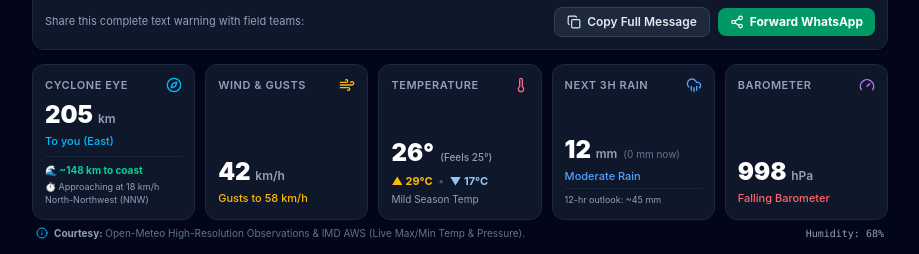
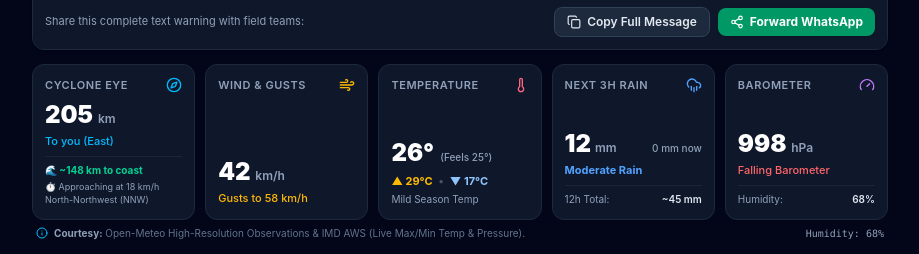
Before and after one commit to briskheal/toofansathi, a React (Vite) app: page / in a window 1280 px wide. Shown: the part 820-1074 px from the top of the page, without its empty margins (180-1099 px from the left). Built offline with nearby package versions, Linux system fonts and the light colour scheme; no server answers.

Commit message:
fix: highlight torrential hourly cyclonic downpour (>10mm/h) and clean up card layouts without truncation

```diff
--- a/src/App.jsx
+++ b/src/App.jsx
@@ -267,7 +267,7 @@ export default function App() {
       if (p >= 3.0) {
         const timeObj = new Date(weatherData.hourly.time[startIndex + i]);
         heavyRainArrival = {
-          time: timeObj.toLocaleTimeString([], { hour: 'numeric', minute: '2-digit' }),
+          time: timeObj.toLocaleTimeString([], { hour: 'numeric', minute: '2-digit', hour12: true }),
           rate: Math.round(p * 10) / 10
         };
         break;
--- a/src/components/HourlyForecastStrip.jsx
+++ b/src/components/HourlyForecastStrip.jsx
@@ -30,7 +30,7 @@ export default function HourlyForecastStrip({ hourlyData }) {
       windGusts,
       rain,
       temp,
-      isHighRisk: windGusts >= 55 || rain >= 15
+      isHighRisk: windGusts >= 45 || rain >= 10 || windSpeed >= 35
     };
   });
 
@@ -124,7 +124,9 @@ export default function HourlyForecastStrip({ hourlyData }) {
                 <CloudRain className="w-3 h-3 text-blue-400" />
                 <span>Rain:</span>
               </span>
-              <span className="font-bold text-blue-300">{item.rain} <span className="text-[9px] text-slate-400 font-normal">mm</span></span>
+              <span className={`font-bold ${item.rain >= 10 ? 'text-rose-400 font-extrabold animate-pulse' : item.rain >= 5 ? 'text-amber-300 font-bold' : 'text-blue-300'}`}>
+                {item.rain} <span className="text-[9px] text-slate-400 font-normal">mm</span>
+              </span>
             </div>
           </div>
         ))}
--- a/src/components/LiveMetricsGrid.jsx
+++ b/src/components/LiveMetricsGrid.jsx
@@ -115,38 +115,42 @@ export default function LiveMetricsGrid({
             <CloudRain className="w-4 h-4 text-blue-400" />
           </div>
           <div>
-            <div className="flex items-baseline gap-1.5">
-              <span className="text-xl sm:text-2xl font-black text-white">
-                {rainMm} <span className="text-xs font-semibold text-slate-400">mm</span>
+            <div className="flex items-baseline justify-between gap-1 flex-wrap">
+              <div className="flex items-baseline gap-1 whitespace-nowrap">
+                <span className="text-xl sm:text-2xl font-black text-white">{rainMm}</span>
+                <span className="text-xs font-semibold text-slate-400">mm</span>
+              </div>
+              <span className="text-[10px] text-slate-400 font-medium whitespace-nowrap">
+                {currentRain > 0 ? `${currentRain} mm/h now` : '0 mm now'}
               </span>
-              {currentRain > 0 ? (
-                <span className="text-[10px] text-blue-300 font-semibold truncate">
-                  ({currentRain} mm/h now)
-                </span>
-              ) : (
-                <span className="text-[10px] text-slate-500 font-normal">
-                  (0 mm now)
-                </span>
-              )}
             </div>
-            <p className="text-[11px] text-blue-400 font-medium truncate mt-0.5">
+
+            <p className="text-[11px] text-blue-400 font-bold truncate mt-0.5">
               {rainMm >= 25 ? '⚠️ Heavy Downpour' : rainMm >= 10 ? 'Moderate Rain' : rainMm >= 0.5 ? 'Light Showers' : rainMm > 0 ? 'Passing Drizzle' : 'Dry / Clear'}
             </p>
+
             {heavyRainArrival && (
-              <div className="mt-1.5 pt-1.5 border-t border-slate-800/80 text-[10px] space-y-0.5">
-                <div className="text-amber-400 font-bold truncate">
-                  ⚡ Heavy rain: {heavyRainArrival.time} ({heavyRainArrival.rate} mm/h)
+              <div className="mt-1.5 pt-1.5 border-t border-slate-800/80 text-[10px] leading-snug space-y-0.5">
+                <div className="text-amber-400 font-bold flex items-center justify-between">
+                  <span>⚡ Deluge:</span>
+                  <span className="text-white font-extrabold">{heavyRainArrival.time}</span>
+                </div>
+                <div className="text-slate-300 text-[9px] flex items-center justify-between">
+                  <span>Peak Rate:</span>
+                  <span className="text-amber-300 font-semibold">{heavyRainArrival.rate} mm/h</span>
                 </div>
                 {next12hRain > 0 && (
-                  <div className="text-slate-400 text-[9px]">
-                    12-hr total: ~{next12hRain} mm
+                  <div className="text-slate-400 text-[9px] flex items-center justify-between pt-0.5 border-t border-slate-800/50">
+                    <span>12h Total:</span>
+                    <span className="text-slate-200 font-semibold">~{next12hRain} mm</span>
                   </div>
                 )}
               </div>
             )}
             {!heavyRainArrival && next12hRain > 5 && (
-              <div className="mt-1 pt-1 border-t border-slate-800/80 text-[9px] text-slate-400 truncate">
-                12-hr outlook: ~{next12hRain} mm
+              <div className="mt-1.5 pt-1.5 border-t border-slate-800/80 text-[10px] flex items-center justify-between text-slate-400">
+                <span>12h Total:</span>
+                <span className="text-slate-200 font-semibold">~{next12hRain} mm</span>
               </div>
             )}
           </div>
@@ -165,6 +169,12 @@ export default function LiveMetricsGrid({
             <p className={`text-[11px] font-medium truncate mt-0.5 ${pressureHpa < 1000 ? 'text-red-400 font-bold' : 'text-slate-400'}`}>
               {pressureHpa < 995 ? 'Deep Depression Low' : pressureHpa < 1005 ? 'Falling Barometer' : 'Normal Pressure'}
             </p>
+            {humidity !== undefined && (
+              <div className="mt-1.5 pt-1.5 border-t border-slate-800/80 text-[10px] flex items-center justify-between text-slate-400">
+                <span>Humidity:</span>
+                <span className="text-slate-200 font-semibold">{humidity}%</span>
+              </div>
+            )}
           </div>
         </div>
 
```
